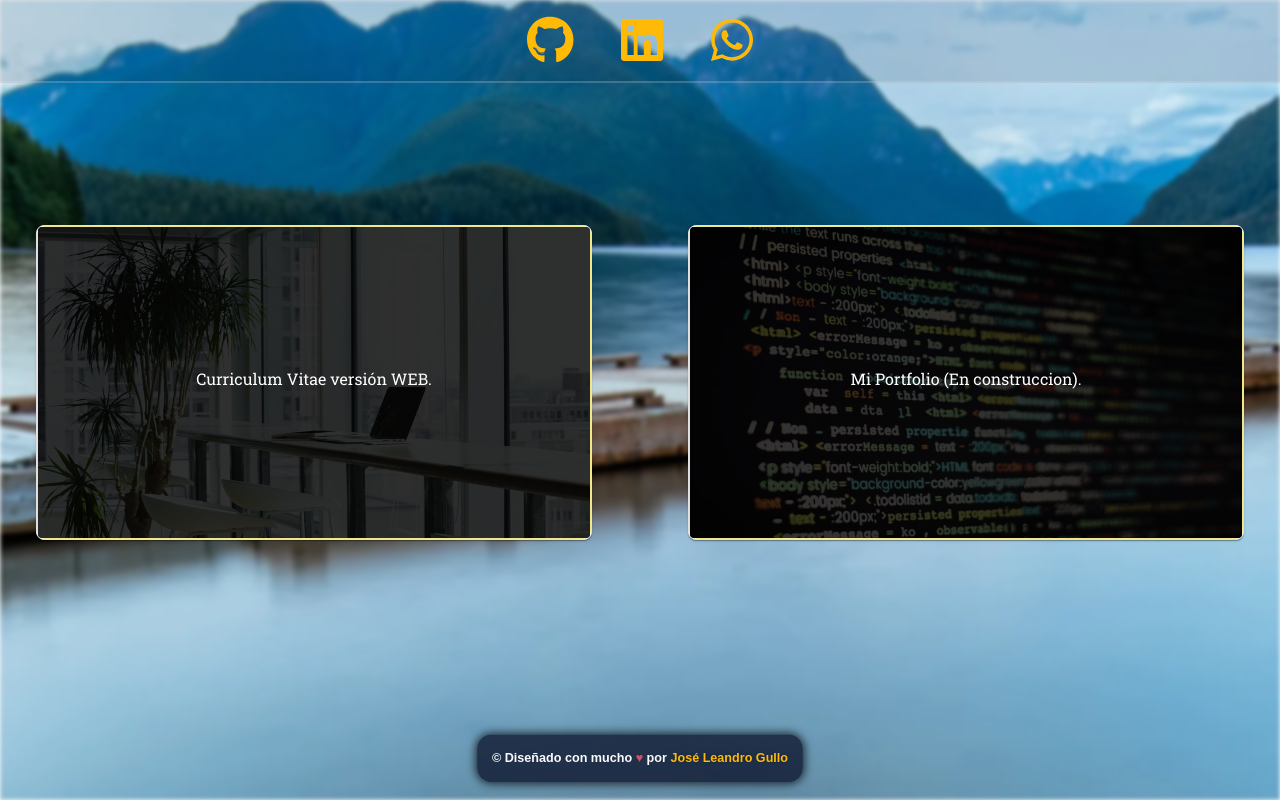
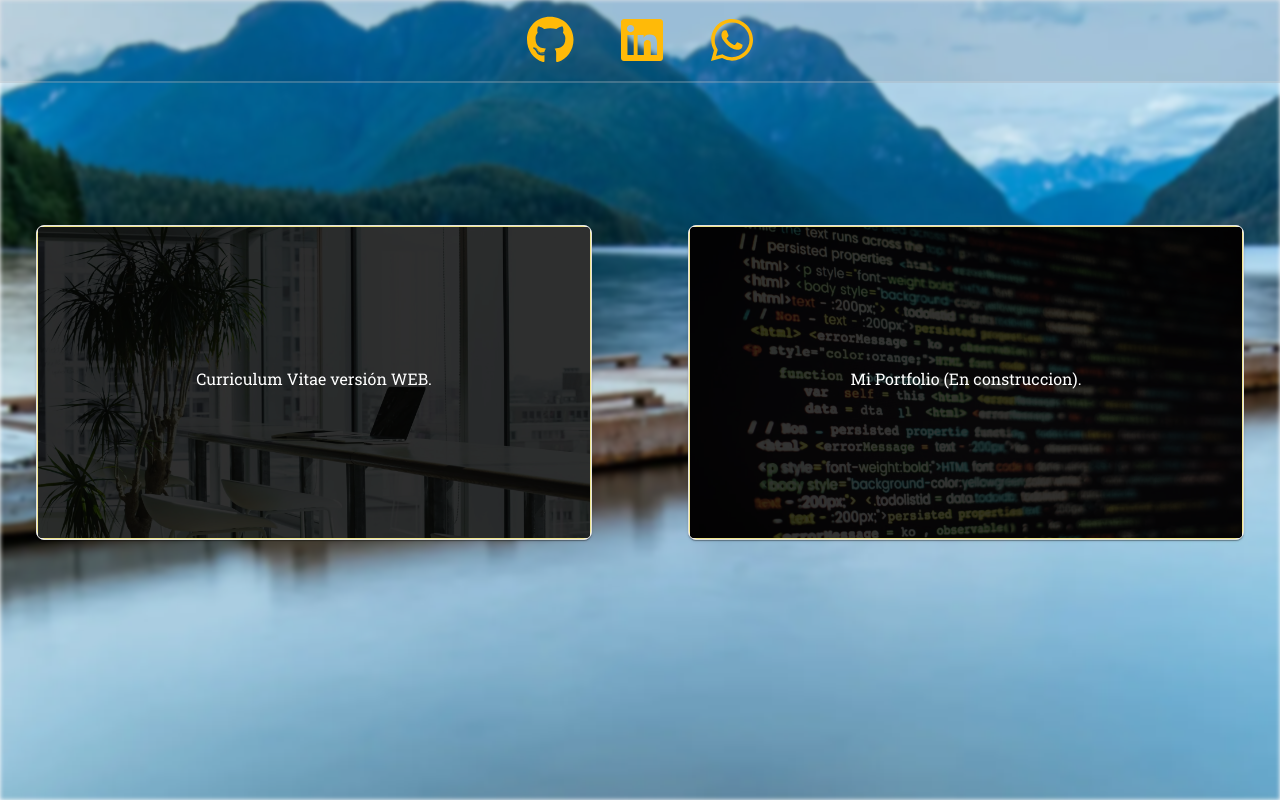
Before and after one commit to gullojoseleandro/Portfolio_V4, a React (Create React App) app: page /HomePage in a window 1280 px wide. Built offline with nearby package versions, Linux system fonts and the light colour scheme.

Commit message:
Update App.js

```diff
--- a/src/app/jsx/App.js
+++ b/src/app/jsx/App.js
@@ -1,8 +1,9 @@
 import React, { useEffect } from "react";
 import RoutesHandle from "routes/jsx/RoutesHandle";
-import { Footer } from 'Components/Footer/Footer';
 import AOS from "aos";
 import 'aos/dist/aos.css';
+
+console.log('%c Hola! gracias por pasarte por mi web :D', 'color: #FFBA08; font-size: 20px; font-weight: bold;');
 
 function App() {
   useEffect(() => {
@@ -14,7 +15,6 @@ function App() {
   return (
     <>
       <RoutesHandle />
-      <Footer />
     </>
   );
 }
```
